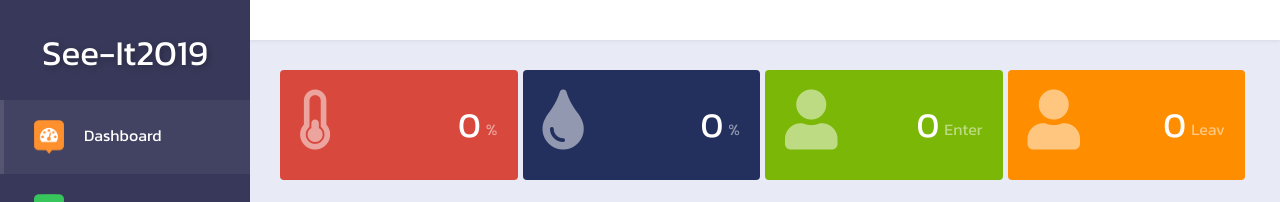
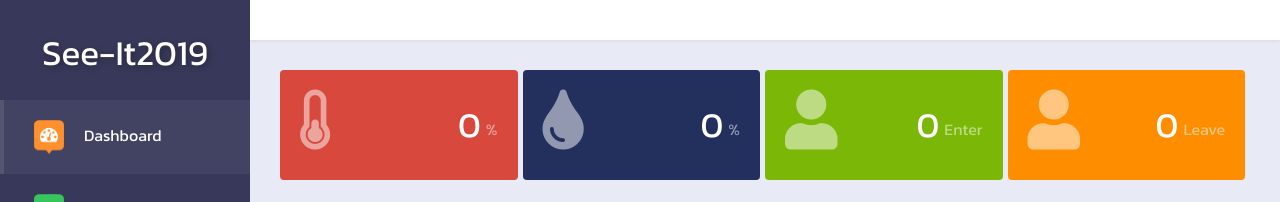
Before and after one commit to ihiroshi27/tgr-see-it2019, a React (Create React App) app in the folder view/: page / in a window 1280 px wide. Shown: the top 202 px of the page. Built offline with nearby package versions, Linux system fonts and the light colour scheme; no server answers.

Commit message:
Fix spelling on Leave

```diff
--- a/view/src/DashBoard.js
+++ b/view/src/DashBoard.js
@@ -46,7 +46,7 @@ class DashBoard extends React.Component {
                             <i className="fas fa-user"></i>{ this.state.peopleIn }<span className="type">Enter</span>
                         </div>
                         <div style={{ backgroundColor: 'rgb(255, 141, 0)'}}>
-                            <i className="fas fa-user"></i>{ this.state.peopleOut }<span className="type">Leav</span>
+                            <i className="fas fa-user"></i>{ this.state.peopleOut }<span className="type">Leave</span>
                         </div>
                     </div>
                 </div>
```
